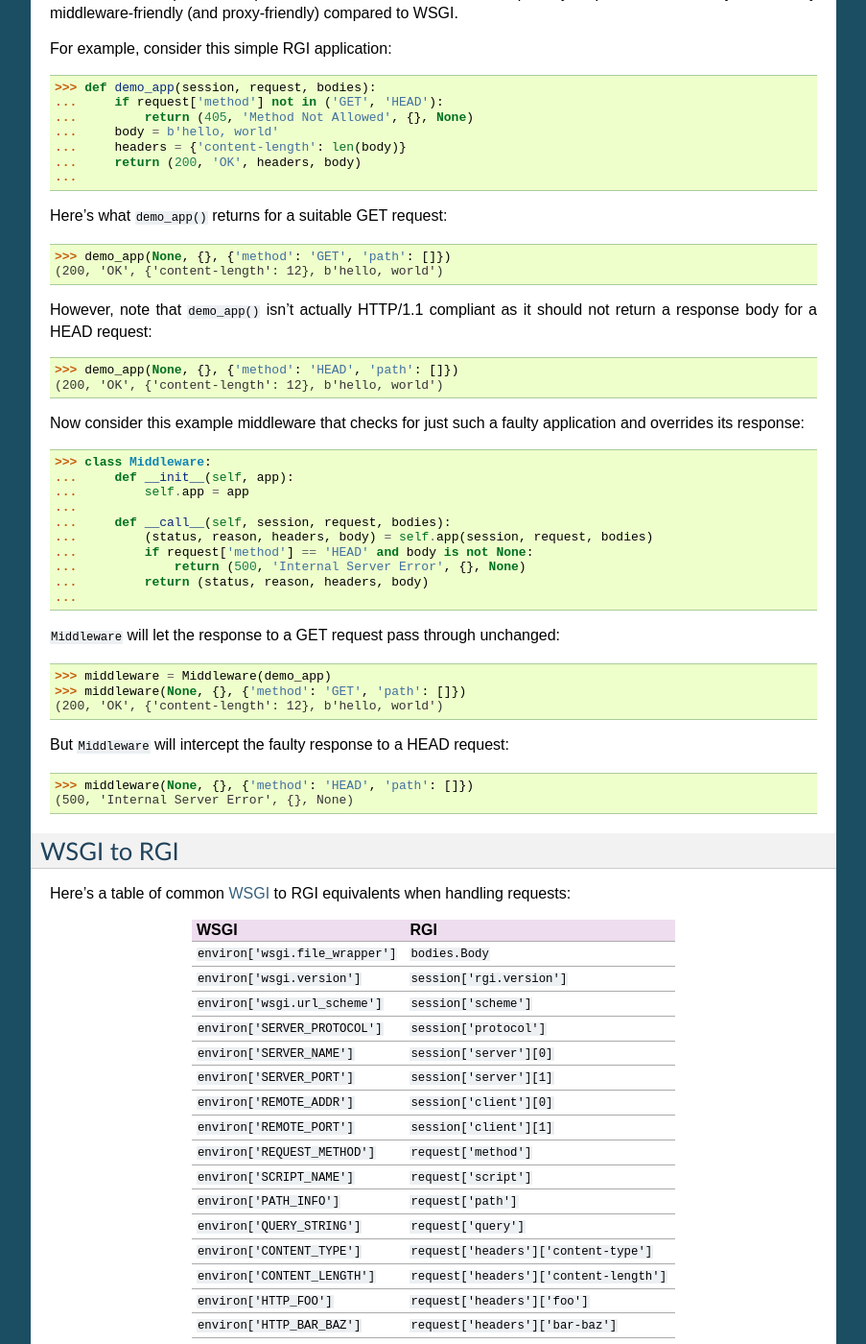
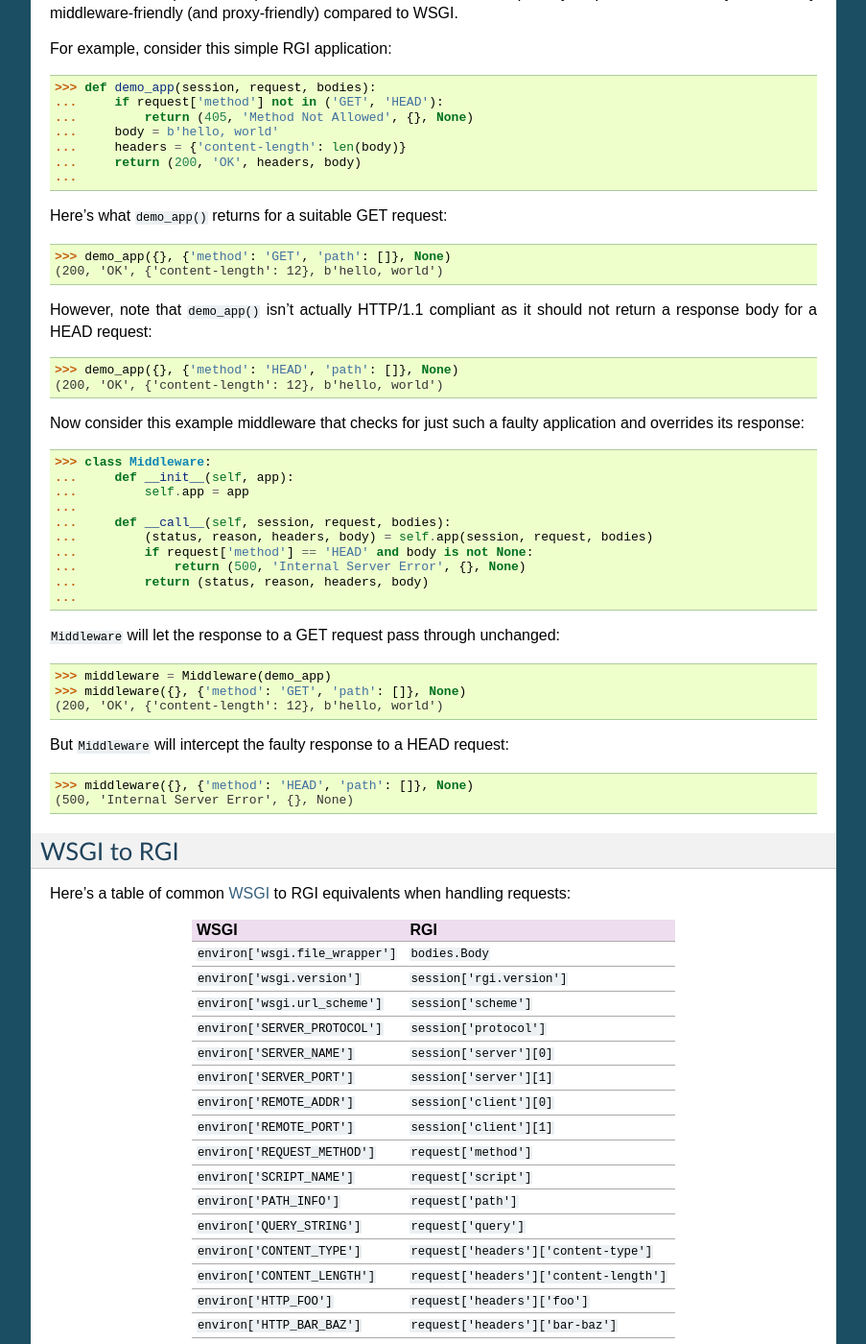
Before and after one commit to json420/degu, a Sphinx documentation site: the page built from doc/rgi.rst, in a window 1280 px wide and 1400 px high, scrolled down 11644 px. Shown: the whole window at 96% size, without its empty margins (198-1101 px from the left). Built offline with Sphinx 7.4.7, drawn with Linux system fonts in a browser that asks for light colours.

Commit message:
Got all Sphinx doctests working again

```diff
--- a/doc/degu.client.rst
+++ b/doc/degu.client.rst
@@ -14,7 +14,7 @@ differences).
 For example, say we define a simple RGI application and create a
 :class:`degu.misc.TempServer` instance:
 
->>> def example_app(bodies, session, request):
+>>> def example_app(session, request, bodies):
 ...     return (200, 'OK', {'x-msg': 'hello, world'}, None)
 ...
 >>> from degu.misc import TempServer
--- a/doc/degu.server.rst
+++ b/doc/degu.server.rst
@@ -7,7 +7,7 @@
 
 As a quick example, say you have this simple RGI application:
 
->>> def hello_world_app(bodies, session, request):
+>>> def hello_world_app(session, request, bodies):
 ...     if request['method'] not in {'GET', 'HEAD'}:
 ...         return (405, 'Method Not Allowed', {}, None)
 ...     body = b'Hello, world!'
--- a/doc/rgi.rst
+++ b/doc/rgi.rst
@@ -758,13 +758,13 @@ For example, consider this simple RGI application:
 
 Here's what ``demo_app()`` returns for a suitable GET request:
 
->>> demo_app(None, {}, {'method': 'GET', 'path': []})
+>>> demo_app({}, {'method': 'GET', 'path': []}, None)
 (200, 'OK', {'content-length': 12}, b'hello, world')
 
 However, note that ``demo_app()`` isn't actually HTTP/1.1 compliant as it should
 not return a response body for a HEAD request:
 
->>> demo_app(None, {}, {'method': 'HEAD', 'path': []})
+>>> demo_app({}, {'method': 'HEAD', 'path': []}, None)
 (200, 'OK', {'content-length': 12}, b'hello, world')
 
 Now consider this example middleware that checks for just such a faulty
@@ -784,12 +784,12 @@ application and overrides its response:
 ``Middleware`` will let the response to a GET request pass through unchanged:
 
 >>> middleware = Middleware(demo_app)
->>> middleware(None, {}, {'method': 'GET', 'path': []})
+>>> middleware({}, {'method': 'GET', 'path': []}, None)
 (200, 'OK', {'content-length': 12}, b'hello, world')
 
 But ``Middleware`` will intercept the faulty response to a HEAD request:
 
->>> middleware(None, {}, {'method': 'HEAD', 'path': []})
+>>> middleware({}, {'method': 'HEAD', 'path': []}, None)
 (500, 'Internal Server Error', {}, None)
 
 
```
Also changed, not shown: doc/tutorial.rst (+4 -4 lines).
